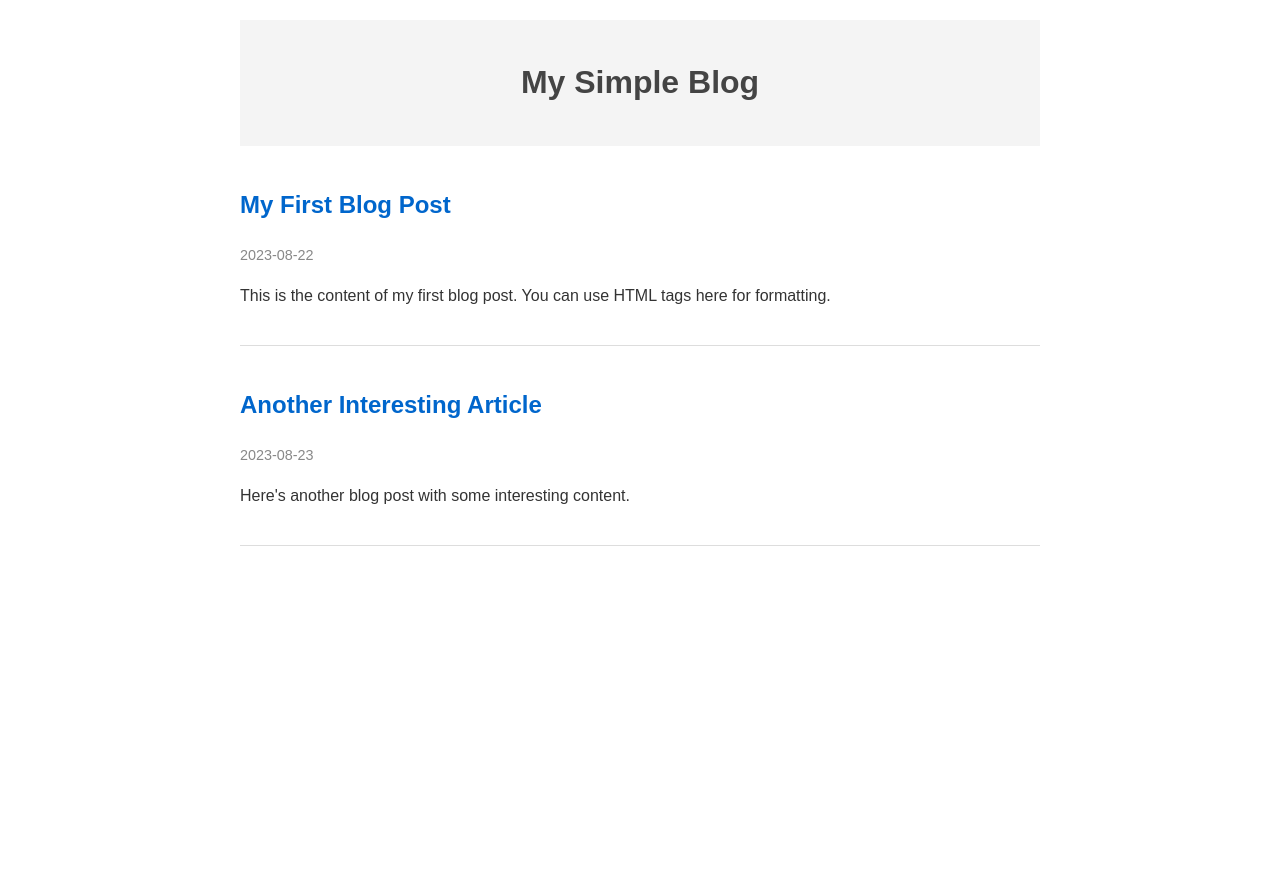
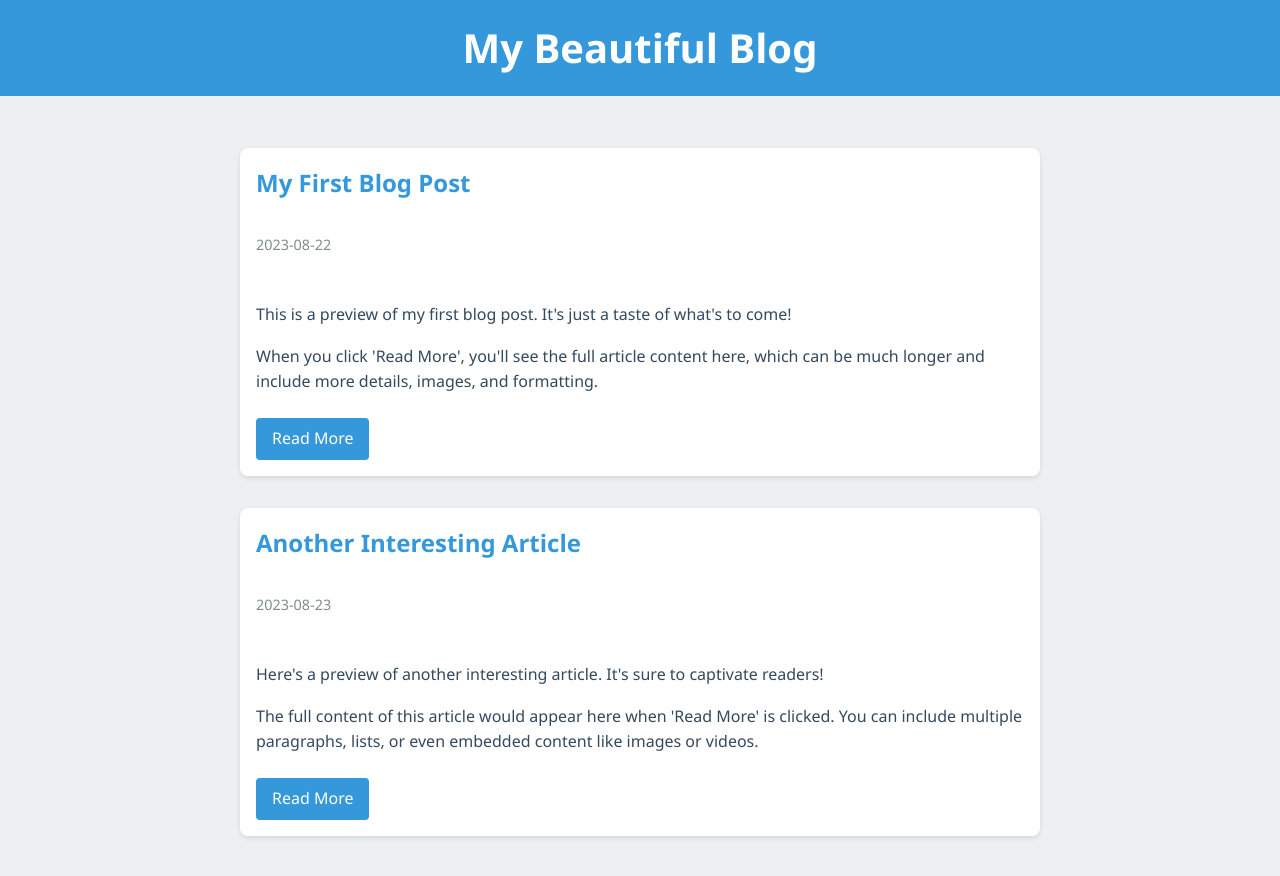
Before and after one commit to jerryorogun2100/jerryorogun2100.github.io, a plain HTML site: page index.html in a window 1280 px wide. Before the commit the page ends 800 px from the top, so only its background shows below. Drawn offline with Linux system fonts and the light colour scheme.

Commit message:
Add files via upload

```diff
--- a/index.html
+++ b/index.html
@@ -3,44 +3,132 @@
 <head>
     <meta charset="UTF-8">
     <meta name="viewport" content="width=device-width, initial-scale=1.0">
-    <title>My Simple Blog</title>
+    <title>My Beautiful Blog</title>
+    <link href="https://cdnjs.cloudflare.com/ajax/libs/font-awesome/5.15.3/css/all.min.css" rel="stylesheet">
     <style>
+        :root {
+            --primary-color: #3498db;
+            --secondary-color: #2c3e50;
+            --background-color: #ecf0f1;
+            --text-color: #34495e;
+        }
         body {
-            font-family: Arial, sans-serif;
+            font-family: 'Segoe UI', Tahoma, Geneva, Verdana, sans-serif;
             line-height: 1.6;
-            color: #333;
+            color: var(--text-color);
+            background-color: var(--background-color);
+            margin: 0;
+            padding: 0;
+        }
+        .container {
             max-width: 800px;
             margin: 0 auto;
             padding: 20px;
         }
         header {
-            background-color: #f4f4f4;
+            background-color: var(--primary-color);
+            color: white;
+            text-align: center;
             padding: 1rem;
-            text-align: center;
+            margin-bottom: 2rem;
         }
         h1 {
-            color: #444;
+            margin: 0;
+            font-size: 2.5rem;
         }
-        article {
-            border-bottom: 1px solid #ddd;
-            padding: 20px 0;
+        .article-preview {
+            background-color: white;
+            border-radius: 8px;
+            box-shadow: 0 2px 5px rgba(0,0,0,0.1);
+            margin-bottom: 2rem;
+            overflow: hidden;
+            transition: transform 0.3s ease;
+            cursor: pointer;
         }
-        article h2 {
-            color: #0066cc;
+        .article-preview:hover {
+            transform: translateY(-5px);
         }
-        article .date {
-            color: #888;
+        .article-preview h2 {
+            color: var(--primary-color);
+            margin: 0;
+            padding: 1rem;
+        }
+        .article-preview .date {
+            color: #7f8c8d;
             font-size: 0.9em;
+            padding: 0 1rem;
+        }
+        .article-preview .content {
+            padding: 1rem;
+            max-height: 100px;
+            overflow: hidden;
+        }
+        .read-more {
+            display: inline-block;
+            background-color: var(--primary-color);
+            color: white;
+            padding: 0.5rem 1rem;
+            text-decoration: none;
+            border-radius: 4px;
+            margin: 1rem;
+            transition: background-color 0.3s ease;
+        }
+        .read-more:hover {
+            background-color: #2980b9;
+        }
+        .modal {
+            display: none;
+            position: fixed;
+            z-index: 1;
+            left: 0;
+            top: 0;
+            width: 100%;
+            height: 100%;
+            overflow: auto;
+            background-color: rgba(0,0,0,0.4);
+        }
+        .modal-content {
+            background-color: #fefefe;
+            margin: 10% auto;
+            padding: 20px;
+            border: 1px solid #888;
+            width: 80%;
+            max-width: 700px;
+            border-radius: 8px;
+            box-shadow: 0 4px 8px rgba(0,0,0,0.1);
+        }
+        .close {
+            color: #aaa;
+            float: right;
+            font-size: 28px;
+            font-weight: bold;
+        }
+        .close:hover,
+        .close:focus {
+            color: #000;
+            text-decoration: none;
+            cursor: pointer;
         }
     </style>
 </head>
 <body>
     <header>
-        <h1>My Simple Blog</h1>
+        <h1>My Beautiful Blog</h1>
     </header>
-    <main id="blog-posts">
-        <!-- Blog posts will be dynamically inserted here -->
-    </main>
+    <div class="container">
+        <main id="blog-posts">
+            <!-- Blog posts will be dynamically inserted here -->
+        </main>
+    </div>
+
+    <div id="articleModal" class="modal">
+        <div class="modal-content">
+            <span class="close">&times;</span>
+            <h2 id="modalTitle"></h2>
+            <p id="modalDate"></p>
+            <div id="modalContent"></div>
+        </div>
+    </div>
 
     <script>
         // Fetch and display blog posts
@@ -48,15 +136,49 @@
             .then(response => response.json())
             .then(posts => {
                 const blogPostsContainer = document.getElementById('blog-posts');
-                posts.forEach(post => {
-                    const article = document.createElement('article');
+                posts.forEach((post, index) => {
+                    const article = document.createElement('div');
+                    article.className = 'article-preview';
                     article.innerHTML = `
                         <h2>${post.title}</h2>
                         <p class="date">${post.date}</p>
-                        <div>${post.content}</div>
+                        <div class="content">${post.content}</div>
+                        <a href="#" class="read-more" data-index="${index}">Read More</a>
                     `;
                     blogPostsContainer.appendChild(article);
                 });
+
+                // Set up modal functionality
+                const modal = document.getElementById('articleModal');
+                const modalTitle = document.getElementById('modalTitle');
+                const modalDate = document.getElementById('modalDate');
+                const modalContent = document.getElementById('modalContent');
+                const closeBtn = document.getElementsByClassName('close')[0];
+
+                // Open modal when "Read More" is clicked
+                document.querySelectorAll('.read-more').forEach(button => {
+                    button.onclick = function(e) {
+                        e.preventDefault();
+                        const postIndex = this.getAttribute('data-index');
+                        const post = posts[postIndex];
+                        modalTitle.textContent = post.title;
+                        modalDate.textContent = post.date;
+                        modalContent.innerHTML = post.content;
+                        modal.style.display = 'block';
+                    }
+                });
+
+                // Close modal when (x) is clicked
+                closeBtn.onclick = function() {
+                    modal.style.display = 'none';
+                }
+
+                // Close modal when clicking outside of it
+                window.onclick = function(event) {
+                    if (event.target == modal) {
+                        modal.style.display = 'none';
+                    }
+                }
             })
             .catch(error => console.error('Error loading blog posts:', error));
     </script>
--- a/posts.json
+++ b/posts.json
@@ -2,11 +2,11 @@
   {
     "title": "My First Blog Post",
     "date": "2023-08-22",
-    "content": "<p>This is the content of my first blog post. You can use HTML tags here for formatting.</p>"
+    "content": "<p>This is a preview of my first blog post. It's just a taste of what's to come!</p><p>When you click 'Read More', you'll see the full article content here, which can be much longer and include more details, images, and formatting.</p>"
   },
   {
     "title": "Another Interesting Article",
     "date": "2023-08-23",
-    "content": "<p>Here's another blog post with some interesting content.</p>"
+    "content": "<p>Here's a preview of another interesting article. It's sure to captivate readers!</p><p>The full content of this article would appear here when 'Read More' is clicked. You can include multiple paragraphs, lists, or even embedded content like images or videos.</p>"
   }
 ]
```
